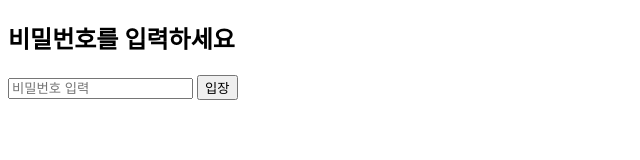
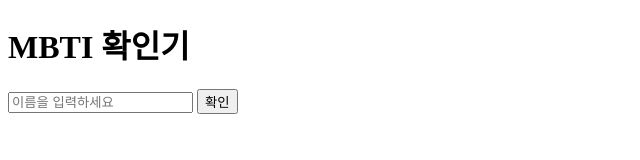
Before and after one commit to whitepapercow/3mbti, a plain HTML site: page index.html in a window 1280 px wide. Shown: the whole page, without its empty margins (0-640 px from the left). Drawn offline with Linux system fonts and the light colour scheme.

Commit message:
Update index.html

```diff
--- a/index.html
+++ b/index.html
@@ -2,24 +2,13 @@
 <html lang="ko">
 <head>
   <meta charset="UTF-8">
-  <title> 정보모음 </title>
+  <title>MBTI 확인기</title>
 </head>
 <body>
-  <!-- 잠금 화면 -->
-  <div id="lockScreen">
-    <h2>비밀번호를 입력하세요</h2>
-    <input type="password" id="passwordInput" placeholder="비밀번호 입력" />
-    <button onclick="unlock()">입장</button>
-    <p id="passwordMessage" style="color:red;"></p>
-  </div>
-
-  <!-- 본 기능 화면 -->
-  <div id="mainContent" style="display:none;">
-    <h1>MBTI </h1>
-    <input type="text" id="nameInput" placeholder="이름을 입력하세요" />
-    <button onclick="checkMBTI()">확인</button>
-    <p id="result"></p>
-  </div>
+  <h1>MBTI 확인기</h1>
+  <input type="text" id="nameInput" placeholder="이름을 입력하세요" />
+  <button onclick="checkMBTI()">확인</button>
+  <p id="result"></p>
 
   <script src="script.js"></script>
 </body>
```
